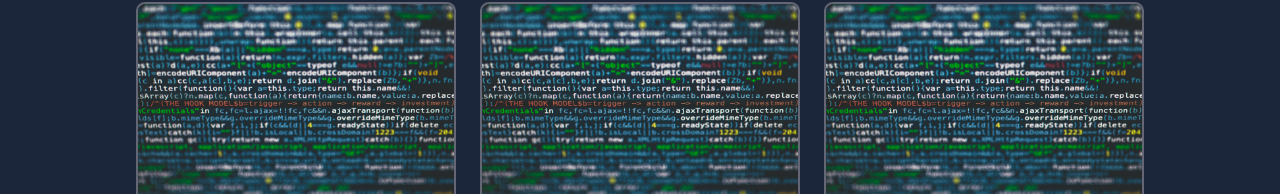
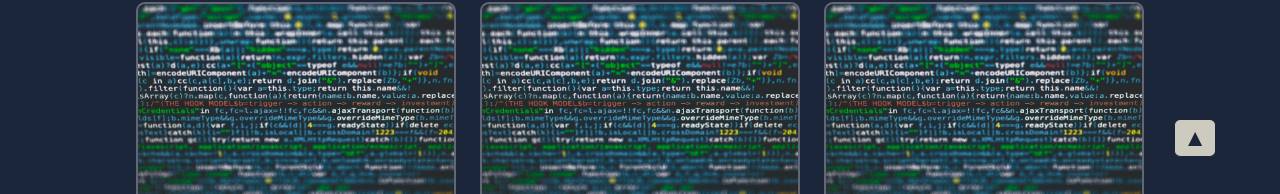
Before and after one commit to yvonneh03/portfolio-landing-page, a plain HTML site: page index.html in a window 1280 px wide. Shown: the part 587-781 px from the top of the page. Drawn offline with Linux system fonts and the light colour scheme; a web font is replaced by a local one.

Commit message:
Added bact to top button

```diff
--- a/index.html
+++ b/index.html
@@ -18,7 +18,7 @@
 
 </head>
 
-<body>
+<body id="top">
     <div class="site-wrapper">
         <header class="site-header">
 
@@ -117,6 +117,8 @@
                 <h2>Looking to get in touch?</h2>
                 <a href="mailto:contact@yvonneh.com">Email me.</a>
             </section>
+
+            <a href="#top" class="btn-back-to-top">&#9650</a>
         </div>
     </main>
 
--- a/styles/style.css
+++ b/styles/style.css
@@ -284,6 +284,23 @@ nav a:hover {
 }
 
 
+/* back to top button */
+.btn-back-to-top {
+    font-size: 1.5rem;
+    background-color: #cdcac0;
+    padding: 0 0.5rem;
+    border-radius: 15%;
+    border: 1px solid #1b263b;
+    position: fixed;
+    right: 5%;
+    bottom: 7%;
+}
+
+.btn-back-to-top:hover {
+    background-color: #b7aeb6;
+}
+
+
 /* Footer
 --------------------------------------------- */
 footer {
```
